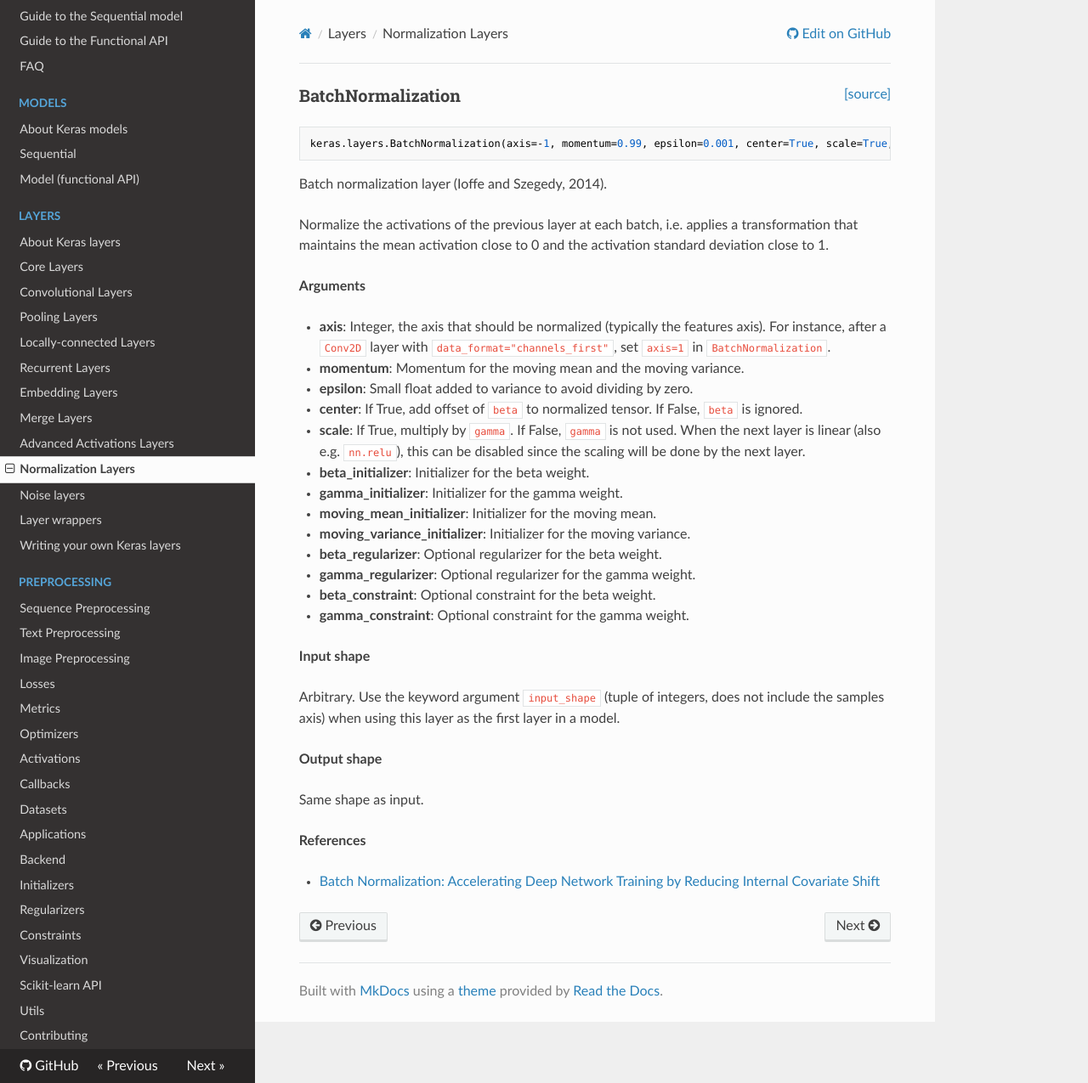
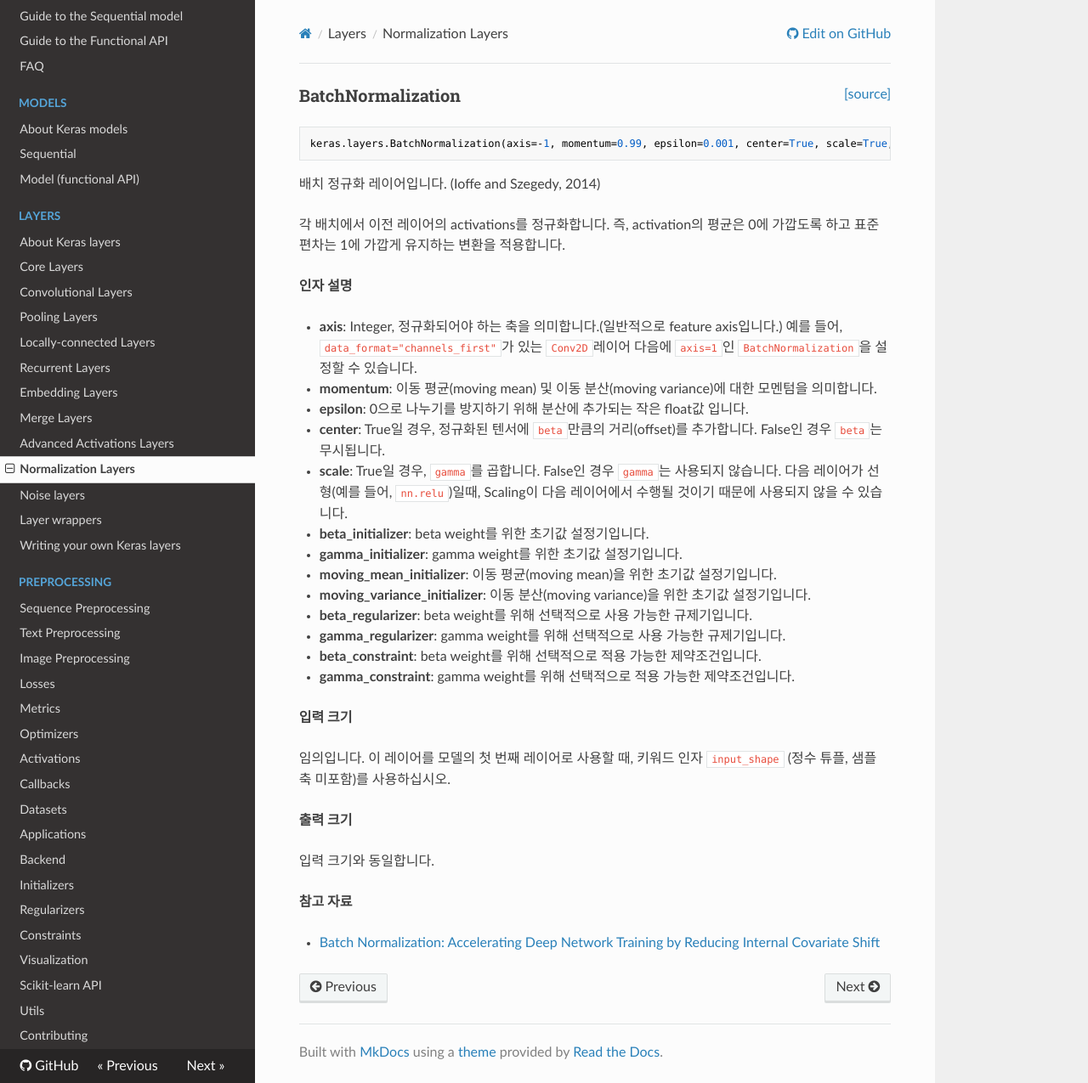
Before and after one commit to keras-team/keras-docs-ko, an MkDocs documentation site: the page built from sources/layers/normalization.md, in a window 1280 px wide and 1275 px high. Shown: the whole window at 85% size. Built offline with MkDocs 1.6.1, drawn with Linux system fonts in a browser that asks for light colours; nearby versions of some CDN libraries.

Commit message:
Update normalization.md
normalization.md의 번역입니다.

````diff
--- a/sources/layers/normalization.md
+++ b/sources/layers/normalization.md
@@ -5,48 +5,35 @@
 keras.layers.BatchNormalization(axis=-1, momentum=0.99, epsilon=0.001, center=True, scale=True, beta_initializer='zeros', gamma_initializer='ones', moving_mean_initializer='zeros', moving_variance_initializer='ones', beta_regularizer=None, gamma_regularizer=None, beta_constraint=None, gamma_constraint=None)
 ```
 
-Batch normalization layer (Ioffe and Szegedy, 2014).
+배치 정규화 레이어입니다. (Ioffe and Szegedy, 2014)
 
-Normalize the activations of the previous layer at each batch,
-i.e. applies a transformation that maintains the mean activation
-close to 0 and the activation standard deviation close to 1.
+각 배치에서 이전 레이어의 activations를 정규화합니다. 즉, activation의 평균은 0에 가깝도록 하고 표준 편차는 1에 가깝게 유지하는 변환을 적용합니다.
 
-__Arguments__
+__인자 설명__
 
-- __axis__: Integer, the axis that should be normalized
-    (typically the features axis).
-    For instance, after a `Conv2D` layer with
-    `data_format="channels_first"`,
-    set `axis=1` in `BatchNormalization`.
-- __momentum__: Momentum for the moving mean and the moving variance.
-- __epsilon__: Small float added to variance to avoid dividing by zero.
-- __center__: If True, add offset of `beta` to normalized tensor.
-    If False, `beta` is ignored.
-- __scale__: If True, multiply by `gamma`.
-    If False, `gamma` is not used.
-    When the next layer is linear (also e.g. `nn.relu`),
-    this can be disabled since the scaling
-    will be done by the next layer.
-- __beta_initializer__: Initializer for the beta weight.
-- __gamma_initializer__: Initializer for the gamma weight.
-- __moving_mean_initializer__: Initializer for the moving mean.
-- __moving_variance_initializer__: Initializer for the moving variance.
-- __beta_regularizer__: Optional regularizer for the beta weight.
-- __gamma_regularizer__: Optional regularizer for the gamma weight.
-- __beta_constraint__: Optional constraint for the beta weight.
-- __gamma_constraint__: Optional constraint for the gamma weight.
+- __axis__: Integer, 정규화되어야 하는 축을 의미합니다.(일반적으로 feature axis입니다.) 예를 들어, `data_format="channels_first"`가 있는 `Conv2D`레이어 다음에 `axis=1`인 `BatchNormalization`을 설정할 수 있습니다.
+- __momentum__: 이동 평균(moving mean) 및 이동 분산(moving variance)에 대한 모멘텀을 의미합니다.
+- __epsilon__: 0으로 나누기를 방지하기 위해 분산에 추가되는 작은 float값 입니다.
+- __center__: True일 경우, 정규화된 텐서에 `beta`만큼의 거리(offset)를 추가합니다. False인 경우 `beta`는 무시됩니다.
+- __scale__: True일 경우, `gamma`를 곱합니다. False인 경우 `gamma`는 사용되지 않습니다. 다음 레이어가 선형(예를 들어, `nn.relu`)일때, Scaling이 다음 레이어에서 수행될 것이기 때문에 사용되지 않을 수 있습니다.
+- __beta_initializer__: beta weight를 위한 초기값 설정기입니다.
+- __gamma_initializer__: gamma weight를 위한 초기값 설정기입니다.
+- __moving_mean_initializer__: 이동 평균(moving mean)을 위한 초기값 설정기입니다.
+- __moving_variance_initializer__: 이동 분산(moving variance)을 위한 초기값 설정기입니다.
+- __beta_regularizer__: beta weight를 위해 선택적으로 사용 가능한 규제기입니다.
+- __gamma_regularizer__: gamma weight를 위해 선택적으로 사용 가능한 규제기입니다.
+- __beta_constraint__: beta weight를 위해 선택적으로 적용 가능한 제약조건입니다.
+- __gamma_constraint__: gamma weight를 위해 선택적으로 적용 가능한 제약조건입니다.
 
-__Input shape__
+__입력 크기__
 
-Arbitrary. Use the keyword argument `input_shape`
-(tuple of integers, does not include the samples axis)
-when using this layer as the first layer in a model.
+임의입니다. 이 레이어를 모델의 첫 번째 레이어로 사용할 때, 키워드 인자 `input_shape` (정수 튜플, 샘플 축 미포함)를 사용하십시오.
 
-__Output shape__
+__출력 크기__
 
-Same shape as input.
+입력 크기와 동일합니다.
 
-__References__
+__참고 자료__
 
 - [Batch Normalization: Accelerating Deep Network Training by
    Reducing Internal Covariate Shift](https://arxiv.org/abs/1502.03167)
````
